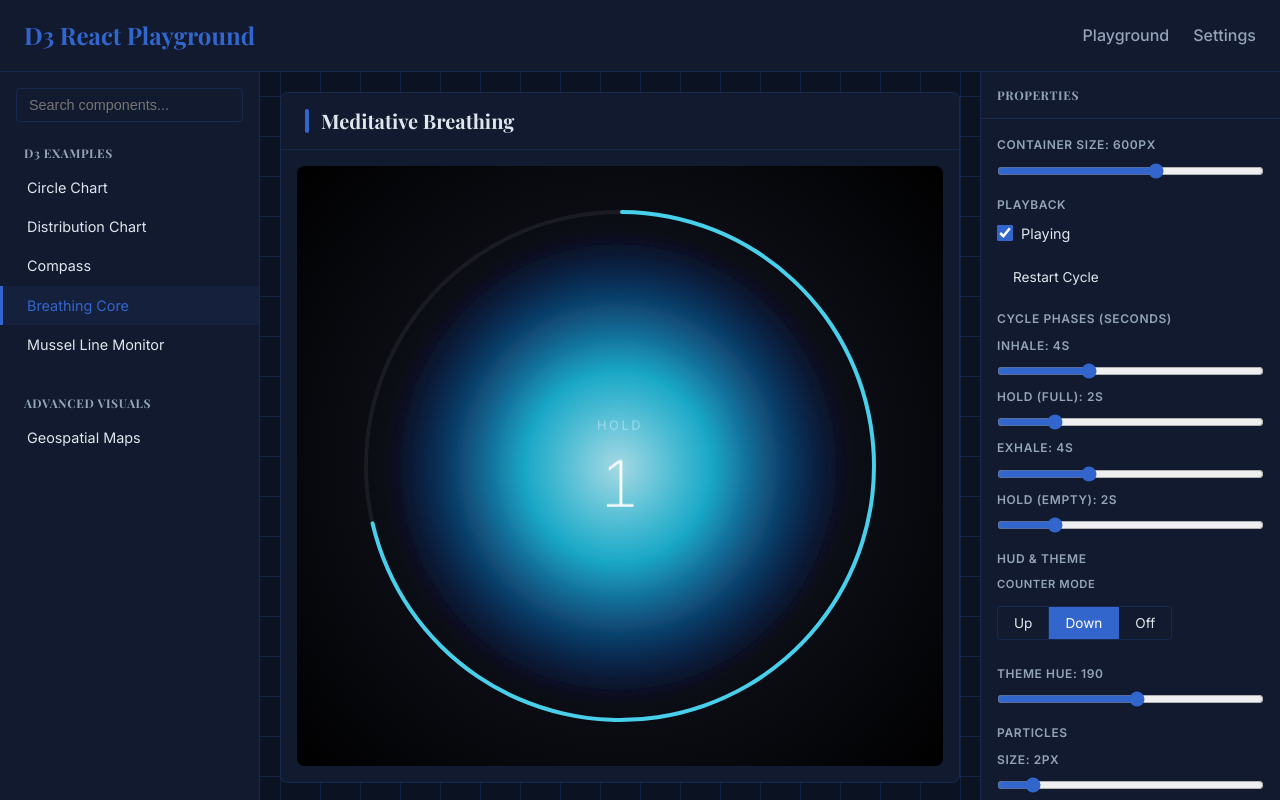
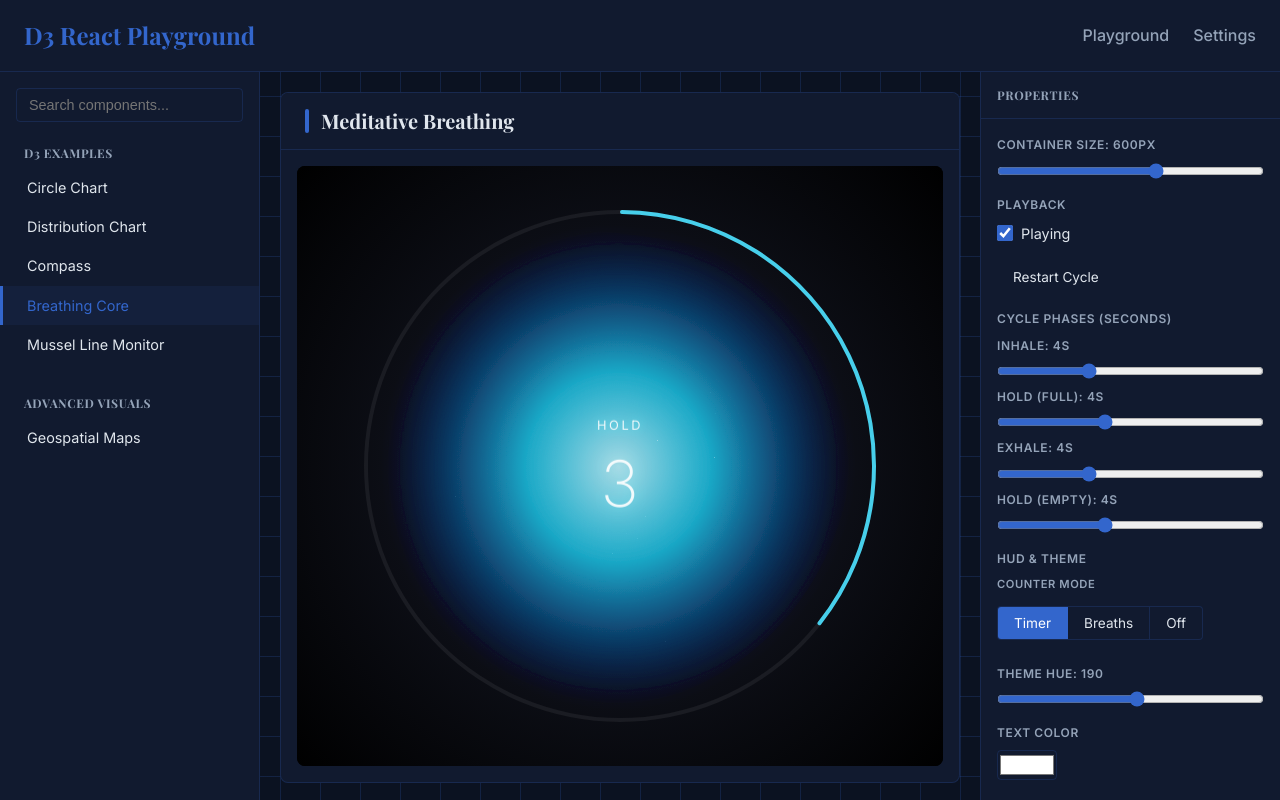
Before and after one commit to madmonyotam/playground, a Next.js app: page /playground/d3/breathing in a window 1280 px wide. Built offline with nearby package versions, Linux system fonts and the light colour scheme; a web font is replaced by a local one.

Commit message:
feat: implement D3-based breathing visualization component with interactive UI, particle effects, and progress tracking.

```diff
--- a/src/components/d3/Breathing/BreathingCore.tsx
+++ b/src/components/d3/Breathing/BreathingCore.tsx
@@ -32,22 +32,29 @@ const HUDText = styled.div`
   gap: 1rem;
 `;
 
-const PhaseLabel = styled.div`
+const PhaseLabel = styled.div<{ $textColor?: string; $hue: number }>`
   text-align: center;
   text-transform: uppercase;
   letter-spacing: 0.2em;
   font-size: 0.8rem;
-  opacity: 0.6;
-  color: #a0a0ff;
+  opacity: 0.9;
+  color: ${({ $textColor, $hue }) => $textColor || `hsl(${$hue}, 100%, 80%)`};
+  text-shadow: 0 0 10px ${({ $hue }) => `hsl(${$hue}, 80%, 40%)`};
+  transition: color 0.3s ease, text-shadow 0.3s ease;
 `;
 
-const CounterText = styled.div`
+const CounterText = styled.div<{ $textColor?: string; $hue: number }>`
   font-size: 4rem;
   font-weight: 200;
   opacity: 0.9;
   font-variant-numeric: tabular-nums;
   line-height: 1;
+  color: ${({ $textColor, $hue }) => $textColor || `hsl(${$hue}, 100%, 80%)`};
+  text-shadow: 0 0 15px ${({ $hue }) => `hsl(${$hue}, 80%, 40%)`};
+  transition: color 0.3s ease, text-shadow 0.3s ease;
 `;
+//...
+
 
 // --- Types ---
 
@@ -62,11 +69,12 @@ export interface BreathingComponentProps {
     isPlaying: boolean;
     stageDurations: StageDurations;
     counter: {
-        mode: 'seconds-up' | 'seconds-down' | 'breaths' | 'off';
-        currentValue?: number; // For 'breaths' mode
+        mode: 'timer' | 'breaths' | 'off';
+        currentValue?: number; // Kept for backward compat if needed, but we calculate internally now
     };
     theme?: {
         primaryHue: number; // 0-360
+        textColor?: string;
     };
     particleConfig?: {
         size?: number;
@@ -110,15 +118,15 @@ const calculateCycleState = (elapsed: number, cycleTime: number, stageDurations:
 };
 
 const getDisplayText = (
-    mode: 'seconds-up' | 'seconds-down' | 'breaths' | 'off',
+    mode: 'timer' | 'breaths' | 'off',
     tCycle: number,
+    elapsed: number,
     stage: string,
     stageDurations: StageDurations,
     currentValue?: number
 ) => {
-    if (mode === 'seconds-up') {
-        return Math.floor(tCycle / 1000).toString();
-    } else if (mode === 'seconds-down') {
+    if (mode === 'timer') {
+        // Count down seconds in current stage (like "now")
         let dur = 0;
         let currentT = 0;
         if (stage === 'inhale') { dur = stageDurations.inhale; currentT = tCycle; }
@@ -128,7 +136,10 @@ const getDisplayText = (
 
         return Math.ceil((dur - currentT) / 1000).toString();
     } else if (mode === 'breaths') {
-        return (currentValue || 0).toString();
+        const cycleTime = stageDurations.inhale + stageDurations.holdFull + stageDurations.exhale + stageDurations.holdEmpty;
+        // Count completed cycles. "return to start is one count"
+        // Starting at 0? User said "return to start is ONE count". If it starts at 0, then after one cycle it's 1.
+        return Math.floor(elapsed / cycleTime).toString();
     }
     return '';
 };
@@ -219,11 +230,11 @@ const drawBlob = (
         .curve(d3.curveBasisClosed);
     const pathData = lineGenerator(points);
 
-    let mainG = g.select('g.main-group');
-    if (mainG.empty()) {
-        mainG = g.append('g').attr('class', 'main-group');
-    }
-    mainG.attr('transform', `translate(${center.x},${center.y})`);
+    const mainG = g.selectAll<SVGGElement, unknown>('g.main-group')
+        .data([null])
+        .join('g')
+        .attr('class', 'main-group')
+        .attr('transform', `translate(${center.x},${center.y})`);
 
     const blob = mainG.selectAll<SVGPathElement, string>('path.blob').data([pathData || '']);
     blob.enter().append('path')
@@ -276,9 +287,10 @@ const updateAndDrawParticles = (
     const pSize = particleConfig.size;
 
     // Emission
-    if (stage === 'inhale' && Math.random() < 0.3) {
+    if (stage === 'inhale' && Math.random() < 0.8) {
         const angle = Math.random() * Math.PI * 2;
-        const r = particleCreationDist;
+        // Start further out (0.55 to 0.65 of minDim) to avoid "appearing too internal"
+        const r = minDim * (0.55 + Math.random() * 0.1);
         particles.push({
             id: particleIdCounter.current++,
             x: Math.cos(angle) * r,
@@ -286,15 +298,15 @@ const updateAndDrawParticles = (
             vx: 0, vy: 0,
             life: pLifetime, maxLife: pLifetime, opacity: 0
         });
-    } else if (stage === 'exhale' && Math.random() < 0.2) {
+    } else if (stage === 'exhale' && Math.random() < 0.6) {
         const angle = Math.random() * Math.PI * 2;
         const r = particleEndDist;
         particles.push({
             id: particleIdCounter.current++,
             x: Math.cos(angle) * r,
             y: Math.sin(angle) * r,
-            vx: Math.cos(angle) * 1.5,
-            vy: Math.sin(angle) * 1.5,
+            vx: Math.cos(angle) * 3.0,
+            vy: Math.sin(angle) * 3.0,
             life: pLifetime, maxLife: pLifetime, opacity: 0
         });
     }
@@ -302,27 +314,40 @@ const updateAndDrawParticles = (
     // Update
     for (let i = particles.length - 1; i >= 0; i--) {
         const p = particles[i];
+        let dx = 0;
+        let dy = 0;
 
         if (stage === 'inhale') {
-            p.x += -p.x * 0.025;
-            p.y += -p.y * 0.025;
-            p.life -= 1;
-            p.opacity = Math.min(1, p.opacity + 0.05);
+            // Calculate velocity based on position for Inhale
+            dx = -p.x * 0.02;
+            dy = -p.y * 0.02;
+            p.x += dx;
+            p.y += dy;
+            p.life -= 0.5;
+            p.opacity = Math.min(1, p.opacity + 0.02);
         } else if (stage === 'exhale') {
-            p.x += p.vx;
-            p.y += p.vy;
+            dx = p.vx;
+            dy = p.vy;
+            p.x += dx;
+            p.y += dy;
             p.life -= 1;
             p.opacity = p.life / p.maxLife;
         } else {
-            p.x += (Math.random() - 0.5) * 0.5;
-            p.y += (Math.random() - 0.5) * 0.5;
+            dx = (Math.random() - 0.5) * 0.5;
+            dy = (Math.random() - 0.5) * 0.5;
+            p.x += dx;
+            p.y += dy;
             p.life -= 0.5;
             p.opacity -= 0.005;
         }
 
+        // Store velocity for drawing trails
+        p.currentVx = dx;
+        p.currentVy = dy;
+
         // Check boundaries
         const dist = Math.sqrt(p.x * p.x + p.y * p.y);
-        const maxDist = minDim * 0.42; // ringRadius
+        const maxDist = minDim * 0.65; // Extended boundary for new spawn particles
 
         if (p.life <= 0 || (stage === 'inhale' && dist < 20) || dist > maxDist) {
             particles.splice(i, 1);
@@ -330,17 +355,19 @@ const updateAndDrawParticles = (
     }
 
     // Draw
-    const particleSel = mainG.selectAll('circle.particle').data(particles, (d: any) => d.id);
+    const particleSel = mainG.selectAll('line.particle').data(particles, (d: any) => d.id);
 
-    particleSel.enter().append('circle')
+    particleSel.enter().append('line')
         .attr('class', 'particle')
-        .attr('r', pSize)
-        .attr('fill', 'url(#particleGradient)')
+        .attr('stroke', 'url(#particleGradient)') // Use stroke for line
+        .attr('stroke-linecap', 'round')
         .merge(particleSel as any)
-        .attr('cx', d => d.x)
-        .attr('cy', d => d.y)
-        .attr('opacity', d => d.opacity)
-        .attr('r', pSize);
+        .attr('x1', d => d.x)
+        .attr('y1', d => d.y)
+        .attr('x2', d => d.x - d.currentVx * 3) // Trail length factor
+        .attr('y2', d => d.y - d.currentVy * 3)
+        .attr('stroke-opacity', d => d.opacity)
+        .attr('stroke-width', pSize * 2); // Width based on size (diameter)
 
     particleSel.exit().remove();
 };
@@ -447,7 +474,7 @@ const BreathingCore = ({
         const { stage, stageProgress, tCycle } = calculateCycleState(elapsed, cycleTime, stageDurations);
 
         // 2. HUD
-        const textVal = getDisplayText(counter.mode, tCycle, stage, stageDurations, counter.currentValue);
+        const textVal = getDisplayText(counter.mode, tCycle, elapsed, stage, stageDurations, counter.currentValue);
 
         setHudState(prev => {
             const newPhase = stage === 'holdFull' ? 'Hold' : stage === 'holdEmpty' ? 'Hold' : stage.charAt(0).toUpperCase() + stage.slice(1);
@@ -479,9 +506,9 @@ const BreathingCore = ({
                 margin={zeroMargin}
             />
             <HUDText>
-                <PhaseLabel>{hudState.phase}</PhaseLabel>
+                <PhaseLabel $textColor={theme.textColor} $hue={theme.primaryHue}>{hudState.phase}</PhaseLabel>
                 {counter.mode !== 'off' && (
-                    <CounterText>{hudState.displayValue}</CounterText>
+                    <CounterText $textColor={theme.textColor} $hue={theme.primaryHue}>{hudState.displayValue}</CounterText>
                 )}
             </HUDText>
         </Container>
--- a/src/components/d3/BreathingExample.tsx
+++ b/src/components/d3/BreathingExample.tsx
@@ -10,6 +10,7 @@ import {
     ControlSection,
     RangeControl,
     ToggleControl,
+    ColorControl,
     Label,
     ButtonGroup,
     ControlButton
@@ -29,20 +30,21 @@ const BreathingExample = () => {
     // State
     const [isPlaying, setIsPlaying] = useState(true);
     const [themeHue, setThemeHue] = useState(190); // Teal by default
+    const [textColor, setTextColor] = useState('#ffffff');
     const [containerHeight, setContainerHeight] = useState(600);
 
     // Stage Durations (seconds)
     // Inhale: 4s, Hold: 2s, Exhale: 4s, Hold: 2s (Box breathing variant)
     const [durations, setDurations] = useState<StageDurations>({
         inhale: 4,
-        holdFull: 2,
+        holdFull: 4,
         exhale: 4,
-        holdEmpty: 2
+        holdEmpty: 4
     });
 
     // Counter Settings
-    type CounterMode = 'seconds-up' | 'seconds-down' | 'breaths' | 'off';
-    const [counterMode, setCounterMode] = useState<CounterMode>('seconds-down');
+    type CounterMode = 'timer' | 'breaths' | 'off';
+    const [counterMode, setCounterMode] = useState<CounterMode>('timer');
     const [breathCount, setBreathCount] = useState(0);
 
     // Particle Settings
@@ -72,7 +74,10 @@ const BreathingExample = () => {
                         mode: counterMode,
                         currentValue: breathCount
                     }}
-                    theme={{ primaryHue: themeHue }}
+                    theme={{
+                        primaryHue: themeHue,
+                        textColor: textColor
+                    }}
                     particleConfig={{
                         size: particleSize,
                         lifetime: particleLifetime
@@ -142,16 +147,16 @@ const BreathingExample = () => {
                         <Label style={{ fontSize: '0.7rem', marginBottom: '4px' }}>Counter Mode</Label>
                         <ButtonGroup>
                             <ControlButton
-                                $active={counterMode === 'seconds-up'}
-                                onClick={() => setCounterMode('seconds-up')}
+                                $active={counterMode === 'timer'}
+                                onClick={() => setCounterMode('timer')}
                             >
-                                Up
+                                Timer
                             </ControlButton>
                             <ControlButton
-                                $active={counterMode === 'seconds-down'}
-                                onClick={() => setCounterMode('seconds-down')}
+                                $active={counterMode === 'breaths'}
+                                onClick={() => setCounterMode('breaths')}
                             >
-                                Down
+                                Breaths
                             </ControlButton>
                             <ControlButton
                                 $active={counterMode === 'off'}
@@ -161,12 +166,17 @@ const BreathingExample = () => {
                             </ControlButton>
                         </ButtonGroup>
 
-                        <div style={{ marginTop: '1rem' }}>
+                        <div style={{ marginTop: '1rem', display: 'flex', flexDirection: 'column', gap: '1rem' }}>
                             <RangeControl
                                 label="Theme Hue"
                                 value={themeHue}
                                 onChange={setThemeHue}
                                 min={0} max={360} step={5}
+                            />
+                            <ColorControl
+                                label="Text Color"
+                                value={textColor}
+                                onChange={setTextColor}
                             />
                         </div>
                     </ControlSection>
```
